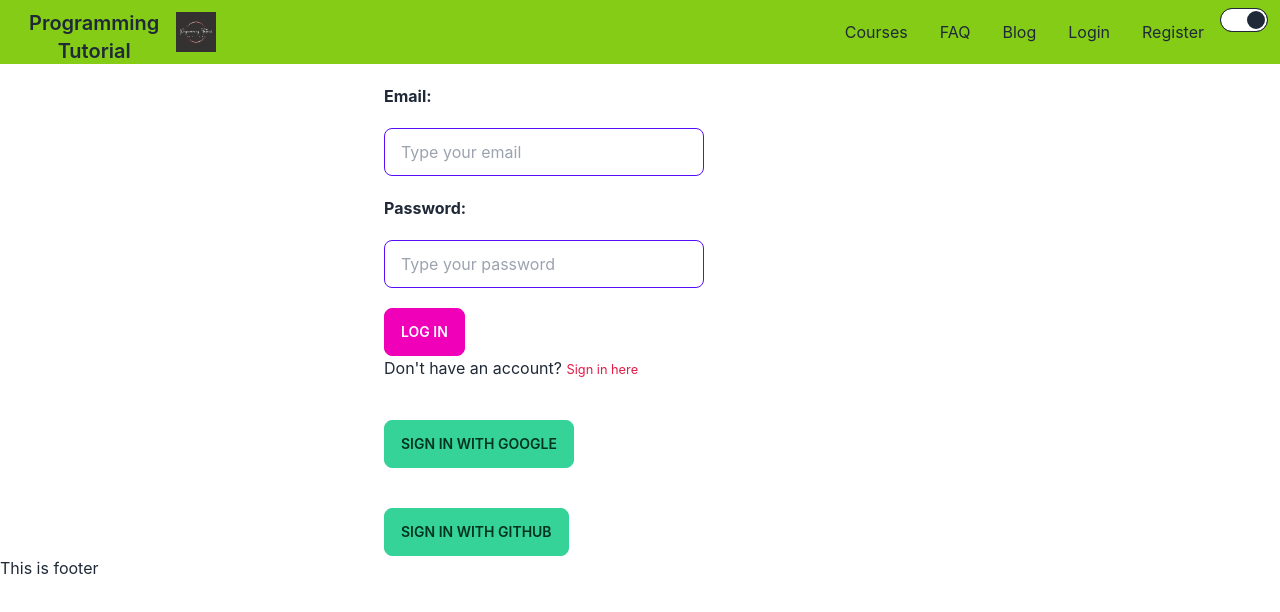
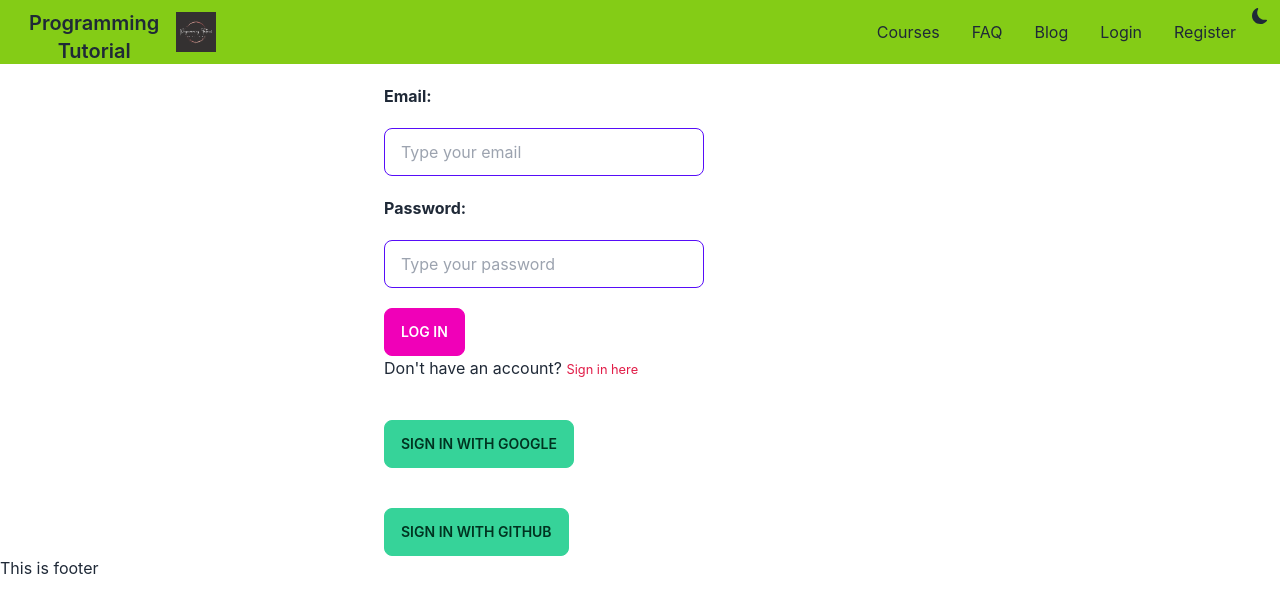
Before and after one commit to mdyiaz/Programming-course, a React (Create React App) app: page /login in a window 1280 px wide. Shown: the top 612 px of the page. Built offline with nearby package versions, Linux system fonts and the light colour scheme; no server answers.

Commit message:
toggle option

```diff
--- a/package.json
+++ b/package.json
@@ -10,6 +10,7 @@
     "firebase": "^9.12.1",
     "react": "^18.2.0",
     "react-dom": "^18.2.0",
+    "react-icons": "^4.6.0",
     "react-router-dom": "^6.4.2",
     "react-scripts": "5.0.1",
     "react-to-pdf": "^0.0.14",
--- a/src/component/Header/Header.js
+++ b/src/component/Header/Header.js
@@ -1,14 +1,19 @@
 import { GithubAuthProvider, GoogleAuthProvider } from 'firebase/auth';
 import React from 'react';
+import { useState } from 'react';
 import { useContext } from 'react';
 import { Link } from 'react-router-dom';
 import { AuthContext } from '../../contexts/AuthProvider/AuthProvider';
-import logo from '../Header/logo.png'
+import logo from '../Header/logo.png';
+import { BsFillSunFill, BsFillMoonFill } from "react-icons/bs";
+
 
 
 const Header = () => {
 
   const {user,providerLogin, logOut} = useContext(AuthContext)
+
+  const [toggle, setToggle] = useState(false);
 
 
 
@@ -69,7 +74,13 @@ const googleProvider = new GoogleAuthProvider()
           }
           </li>
 
-          <input type="checkbox" className="toggle" checked />
+         <div onClick={() => setToggle(e => !e)}>
+
+            {
+              toggle? <BsFillSunFill></BsFillSunFill> : <BsFillMoonFill></BsFillMoonFill>
+            }
+
+         </div>
     </ul>
   </div>
 </div>
```
Also changed, not shown: 1 other file (tests, documents, lock files or other folders).
